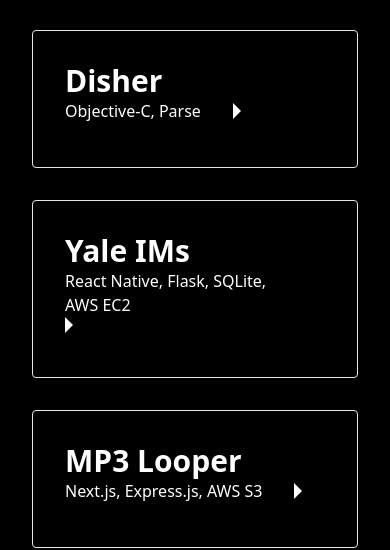
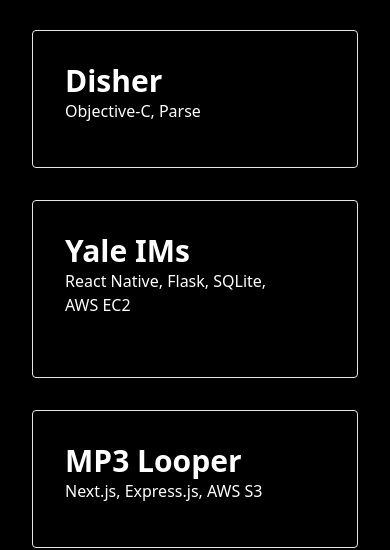
Before and after one commit to biennviquiera/bienn_dev, a Next.js app: page /projects in a window 390 px wide. Shown: the part 350-900 px from the top of the page. Built offline with nearby package versions, Linux system fonts and the light colour scheme.

Commit message:
Disclosure button hidden on smaller screens

```diff
--- a/components/Dropdown.js
+++ b/components/Dropdown.js
@@ -2,11 +2,11 @@ import '../app/globals.css'
 
 export default function Dropdown(props) {
     return (
-        <details className="container group mb-8 transition-transform rounded border-white-400 border-l border-t border-b border-r">
-            <summary className="m-8 active:text-green-400 transition-colors flex flex-wrap items-center pb-3 cursor-pointer hover:text-neutral-300">
-                <h3 className="flex flex-1 font-semibold text-3xl">{props.name}</h3>
-                <h2 className="flex flex-start pr-8">{props.languages}</h2>
-                <div className="border-8 border-transparent border-l-white
+        <details className="group mb-8 transition-transform rounded border-white-400 border-l border-t border-b border-r">
+            <summary className="md:flex-column flex flex-wrap items-center pb-3 cursor-pointer hover:text-neutral-300 m-8 active:text-green-400 transition-colors ">
+                <h3 className="flex-1 font-semibold text-3xl">{props.name}</h3>
+                <h2 className="flex-start pr-8">{props.languages}</h2>
+                <div className="invisible sm:visible border-8 border-transparent border-l-white
                 group-open:rotate-90 duration-300 transition-transform origin-left"></div>
             </summary>
             <div className="m-8">{props.children}</div>
```
